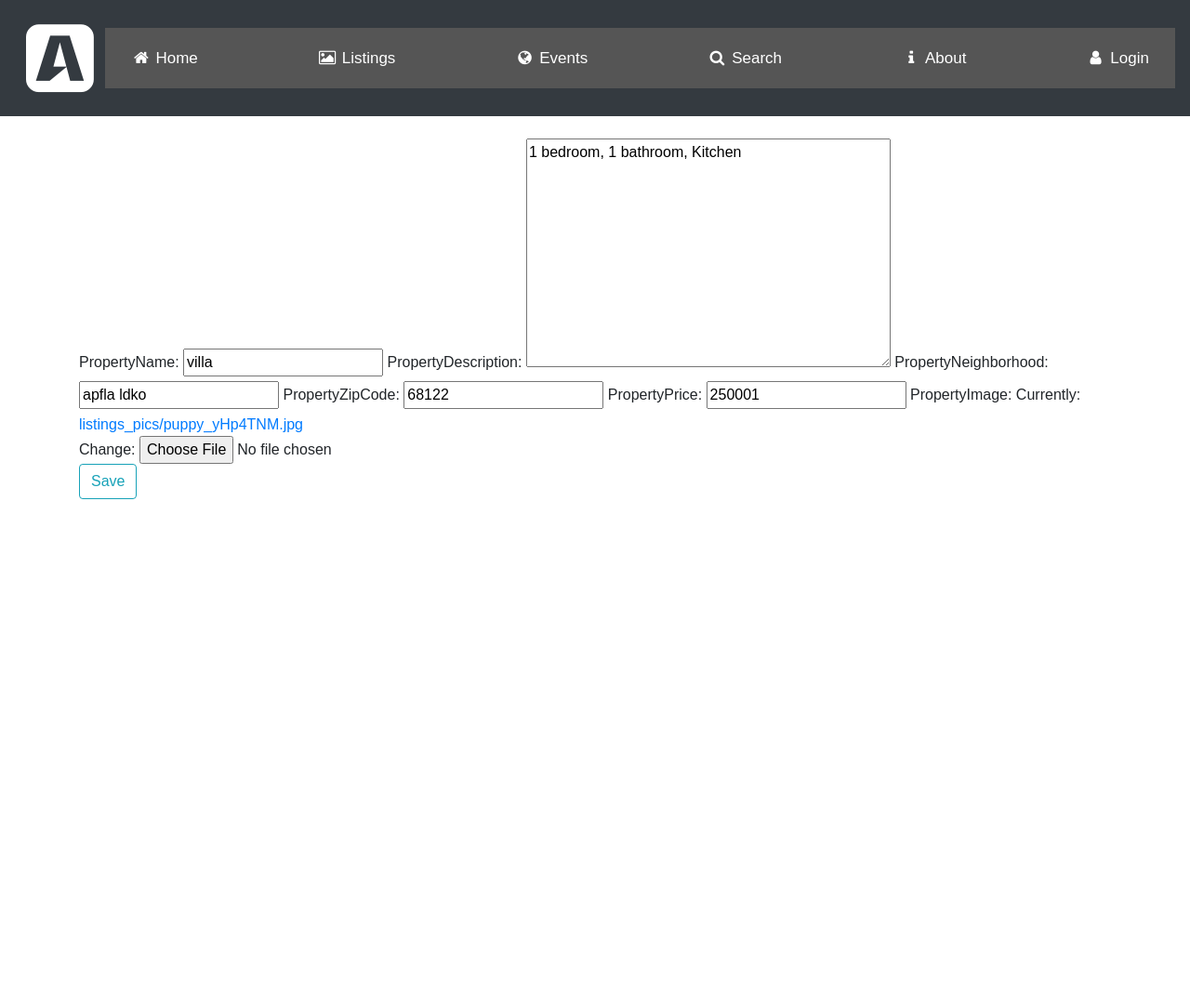
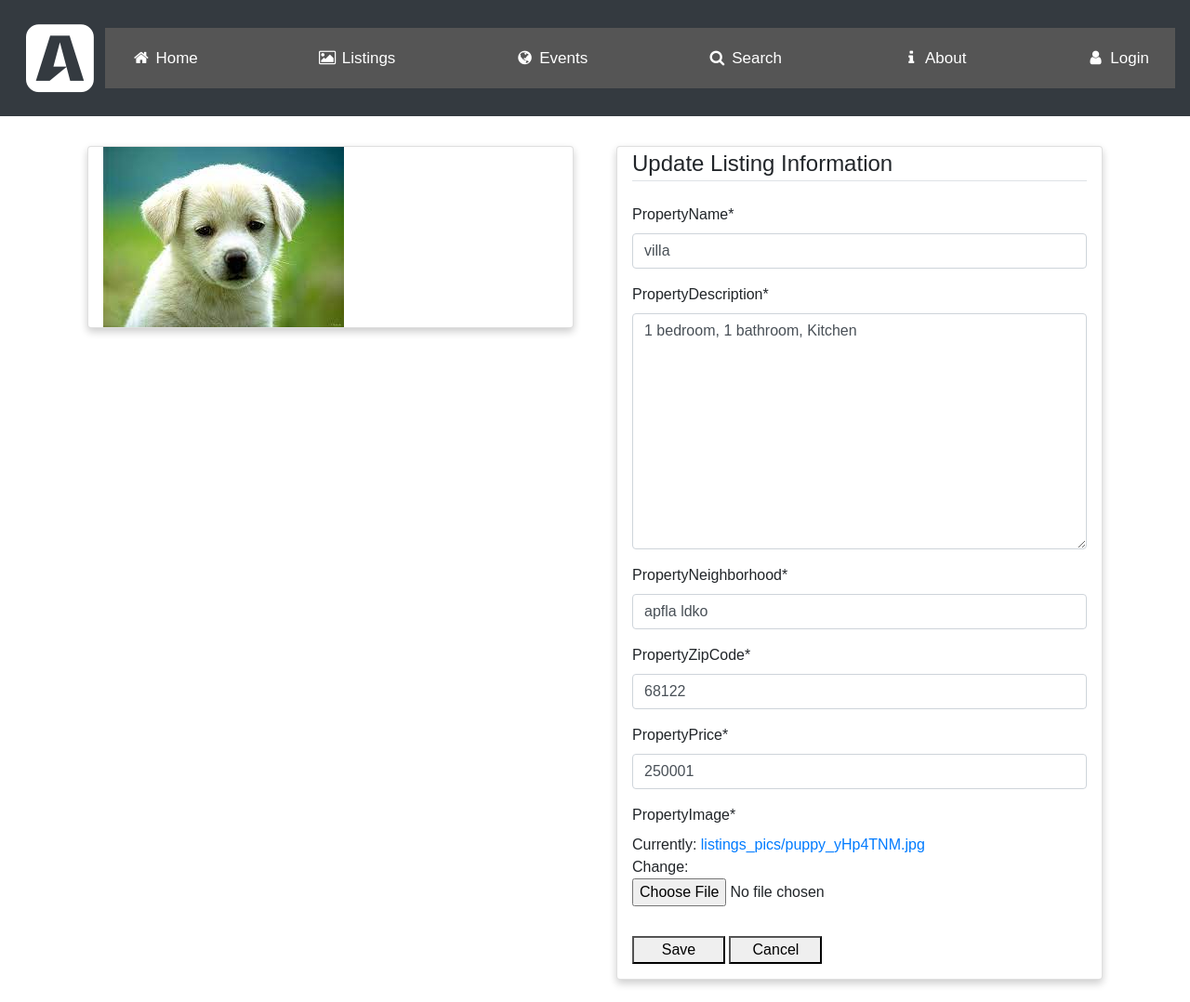
Before and after one commit to sathvik-rdy/Advance-Home-Real-Estates-Team2, a Django app: page /update_property/3/ in a window 1280 px wide. Shown: the whole page at 93% size. Before the commit the page ends 537 px from the top, so only its background shows below. Run offline with Django 4.2, Linux system fonts and the light colour scheme; data comes from the database, SQL or seed files in the repository; both versions use the stored data as it was after the commit; some libraries are stand-ins or nearby versions.

Commit message:
changes in ui part of listings page

```diff
--- a/realtor/forms.py
+++ b/realtor/forms.py
@@ -1,14 +1,14 @@
 from django.forms import ModelForm
 from django import forms
+from django.forms import TextInput
 from .models import Listing
 #Images
 
 class CreateListForm(ModelForm):
     class Meta:
         model = Listing
-        fields = '__all__'
-#        fields = ['propertyName', 'propertyDescription', 'propertyNeighborhood', 'propertyZipCode', 'propertyPrice']
-
+#        fields = '__all__'
+        fields = ['propertyName', 'propertyDescription', 'propertyNeighborhood', 'propertyZipCode', 'propertyPrice','propertyImage']
 #class ImageForm(ModelForm):
 #    image = forms.ImageField(label='Image')
 #    class Meta:
--- a/realtor/views.py
+++ b/realtor/views.py
@@ -98,6 +98,7 @@ def search(request):
 
 def updateProperty(request, pk):
 
+    item = Listing.objects.all()
     property = Listing.objects.get(id=pk)
     form = CreateListForm(instance=property)
     if request.method == 'POST':
@@ -105,7 +106,7 @@ def updateProperty(request, pk):
         if form.is_valid():
             form.save()
             return redirect('/')
-    context = {'form':form}
+    context = {'form':form, 'item':property}
     return render(request, 'realtor/property_form.html', context)
 
 def deleteProperty(request, pk):
--- a/templates/realtor/property_form.html
+++ b/templates/realtor/property_form.html
@@ -1,45 +1,86 @@
 {% extends "realtor/base.html" %}
 {% load static %}
+{%load crispy_forms_tags %}
 {% block content %}
-<!--<section class="section">
+<html>
+<head>
+<meta name="viewport" content="width=device-width, initial-scale=1">
+<style>
+body {
+  font-family: Arial, Helvetica, sans-serif;
+  margin: 0;
+}
+
+html {
+  box-sizing: border-box;
+}
+
+*, *:before, *:after {
+  box-sizing: inherit;
+}
+
+.column {
+  float: left;
+  width: 50%;
+  margin-bottom: 16px;
+  padding: 0 15px;
+}
+
+.card {
+  box-shadow: 0 4px 8px 0 rgba(0, 0, 0, 0.2);
+  margin: 8px;
+}
+.container {
+  padding: 0 16px;
+}
+.buttons {
+width: 100px;
+margin: 0 auto;
+display: inline;}
+
+    .action_btn {
+width: 100px;
+margin: 0 auto;
+display: inline;}
+</style>
+</head>
+<body>
+    <div class="row">
+             <div class="column">
+            <div class="card">
                 <div class="container">
-        <div class="row justify-content-center">
-            <div class="col-md-8">
+      <div class="media">
+        <img class="mr-5" src="{{ item.propertyImage.url }}">
+      </div>
+                </div>
+            </div>
+             </div>
+                <div class="column">
             <div class="card">
-                    <div class="card-header">
-                        <h2 class="fw-bold">Add/update Listings</h2>
-                    </div>
-                    <div class="card-body">
+                <div class="container">
 <form action="" method="POST" enctype="multipart/form-data">
 {% csrf_token %}
     <fieldset class="form-group">
-  {{form.as_p}}
+    <legend class="border-bottom mb-4">Update Listing Information </legend>
+        {{ form|crispy }}
         </fieldset>
-  <div class="form-group">
-    <button class="btn btn-outline-info" type="submit">Save</button>
+    <div class="buttons">
+
+            <div class="action_btn">
+
+            <button name="submit" class="action_btn submit" type="submit" value="Save" >Save</button>
+            <button name="submit" class="action_btn cancel" type="submit" value="Cancel" >Cancel</button>
+
+            <p id="saved"></p>
+
             </div>
 
+        </div>
 </form>
                 </div>
             </div>
         </div>
     </div>
-    </div>
-</section> -->
-<form action="" method="POST" enctype="multipart/form-data">
-{% csrf_token %}
-    {% for hidden in form.hidden_fields %}
-        {{ hidden }}
-    {% endfor %}
-
-        {{ form }} <br />
-
-    {{ formset.management_form }}
-    {% for form in formset %}
-        {{ form }}
-    {% endfor %}
- <div class="form-group">
-    <button class="btn btn-outline-info" type="submit">Save</button>
-  </div>
-</form>
+</body>
+</html>
 {% endblock %}
```
Also changed, not shown: templates/realtor/realtorListings.html (+31 -2 lines), db.sqlite3, media/listings_pics/puppy_yHp4TNM.jpg (added). Lines whose indentation alone changed are shown as unchanged.
